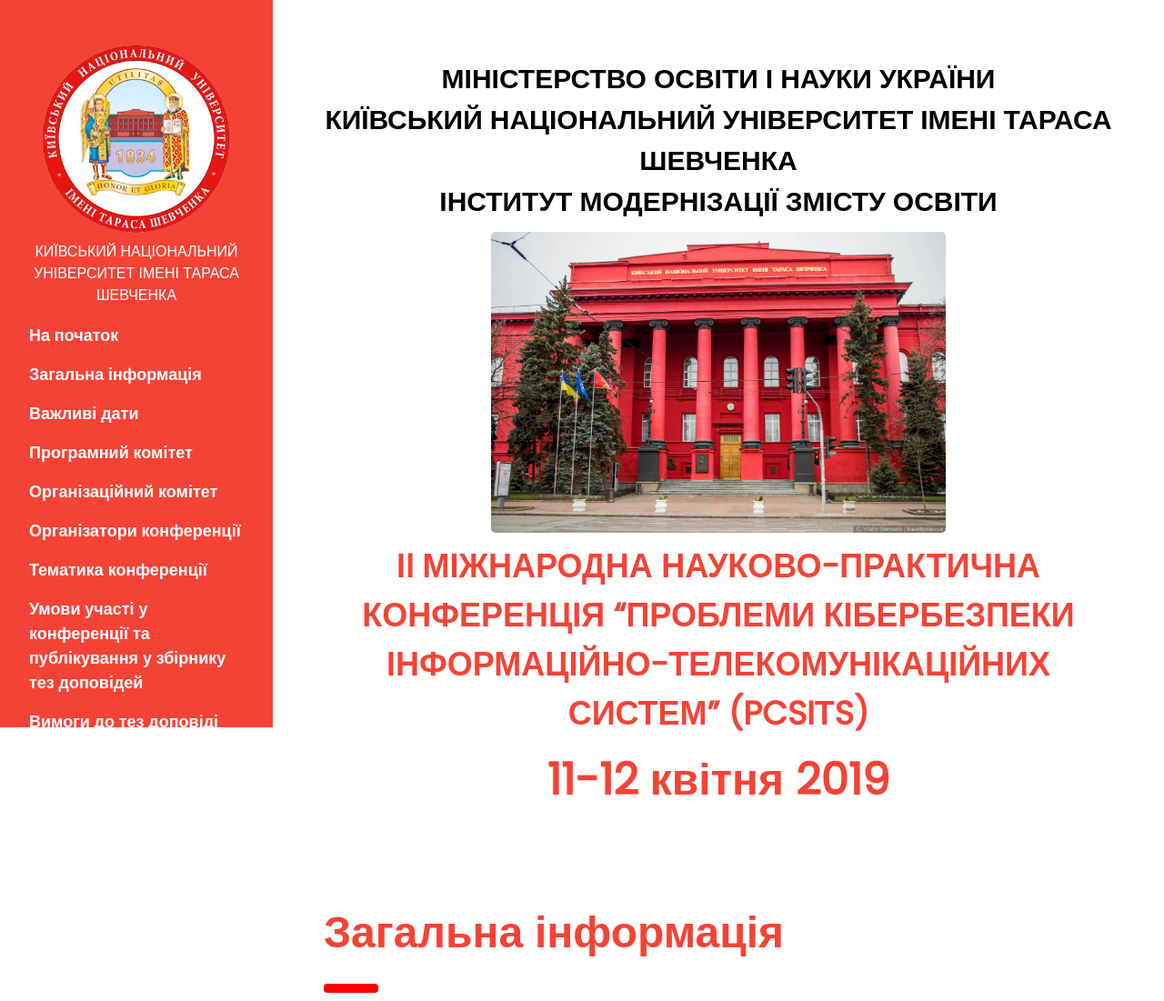
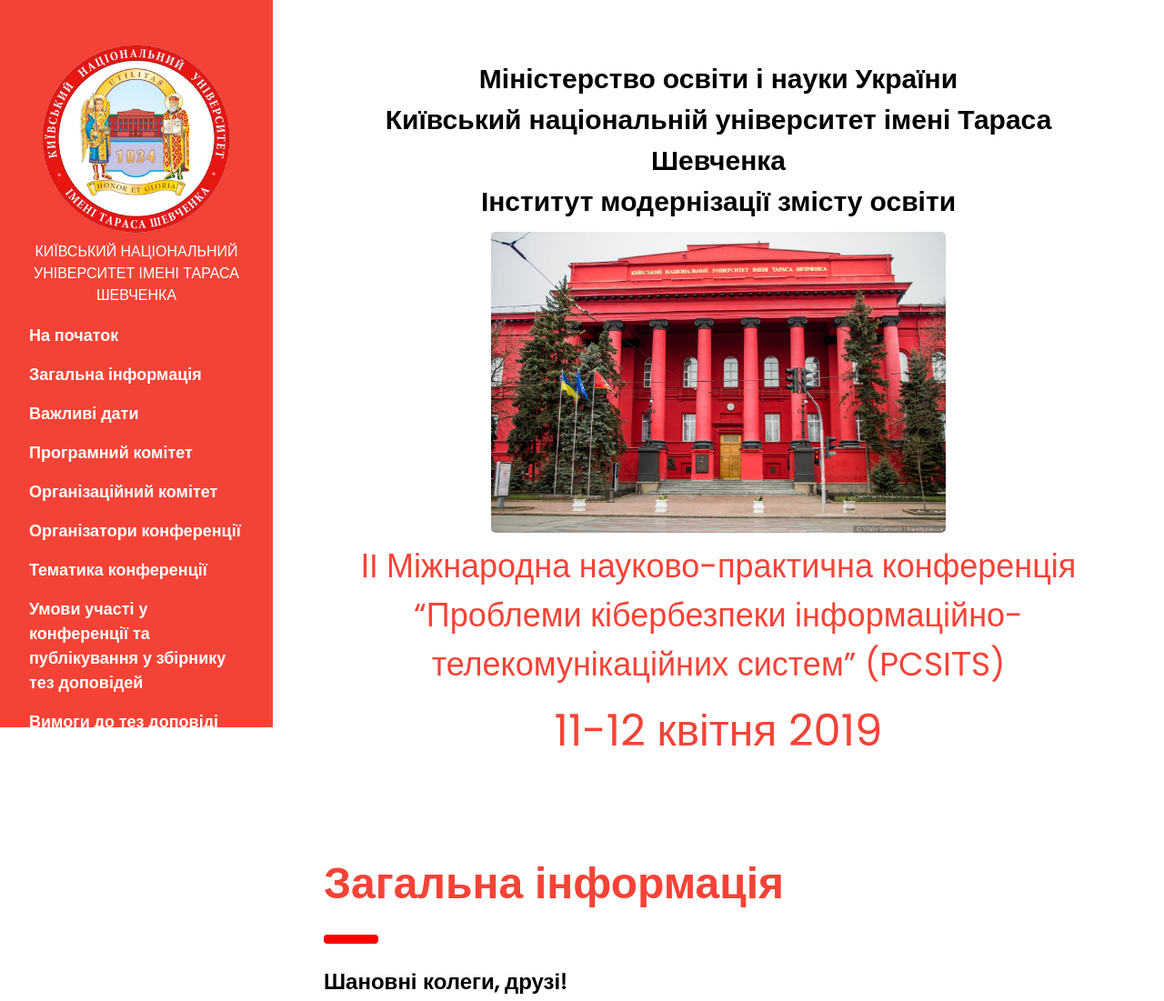
Before and after one commit to deapull/fit-conference, a plain HTML site: page index.html in a window 1280 px wide. Shown: the top 1101 px of the page at 91% size. Drawn offline with nearby package versions, Linux system fonts and the light colour scheme.

Commit message:
remove boldness from heading

```diff
--- a/index.html
+++ b/index.html
@@ -75,13 +75,21 @@
 
     <!-- Header -->
     <div class="w3-container" style="margin-top:55px; text-align:center;" id="showcase">
-      <h1 style="font-size:30px;" style=" text-align:center;"><b>МІНІСТЕРСТВО ОСВІТИ І НАУКИ УКРАЇНИ<br>КИЇВСЬКИЙ
-          НАЦІОНАЛЬНИЙ УНІВЕРСИТЕТ ІМЕНІ ТАРАСА ШЕВЧЕНКА<br> ІНСТИТУТ МОДЕРНІЗАЦІЇ ЗМІСТУ ОСВІТИ</b></h1>
+      <h1 style="font-size:30px;" style=" text-align:center;">
+        <b>Міністерство освіти і науки України
+          <br>
+          Київський національній університет імені Тараса Шевченка
+          <br>
+          Інститут модернізації змісту освіти
+        </b>
+      </h1>
       <img src="/img/main-image.jpg" width="500px" style="border-radius:5px;   max-width: 100%;
     height: auto;">
-      <h1 class="w3-xxlarge w3-text-red"><b>ІI МІЖНАРОДНА НАУКОВО-ПРАКТИЧНА КОНФЕРЕНЦІЯ “ПРОБЛЕМИ КІБЕРБЕЗПЕКИ
-          ІНФОРМАЦІЙНО-ТЕЛЕКОМУНІКАЦІЙНИХ СИСТЕМ” (PCSIТS)</b></h1>
-      <h1 class="w3-xxxlarge w3-text-red"><b>11-12 квітня 2019 </b></h1>
+      <h1 class="w3-xxlarge w3-text-red">
+          ІI Міжнародна науково-практична конференція “Проблеми кібербезпеки
+          інформаційно-телекомунікаційних систем” (PCSIТS)
+      </h1>
+      <h1 class="w3-xxxlarge w3-text-red">11-12 квітня 2019</h1>
     </div>
     <!-- Services -->
     <div class="w3-container" id="services" style="margin-top:75px">
@@ -91,7 +99,7 @@
         <p><b>Шановні колеги, друзі!</b>
           <p style="text-indent:64px; text-align:justify; ">
             Продовжується прийом заявок на участь у <b>ІІ МІЖНАРОДНІЙ НАУКОВО-ПРАКТИЧНІЙ КОНФЕРЕНЦІЇ “ПРОБЛЕМИ
-              КІБЕРБЕЗПЕКИ ІНФОРМАЦІЙНО-ТЕЛЕКОМУНІКАЦІЙНИХ СИСТЕМ” (PCSIТS)</b> яка відбудеться 11-12 квітня 2019 р. за
+              КІБЕРБЕЗПЕКИ ІНФОРМАЦІЙНО-ТЕЛЕКОМУНІКАЦІЙНИХ СИСТЕМ”</b> (PCSIТS) яка відбудеться 11-12 квітня 2019 р. за
             адресою: 04116, м. Київ вул. Богдана Гаврилишина, 24, телефон: (044) 481-44-78.
           </p>
           <p>
@@ -333,7 +341,8 @@
       <h1 class="w3-xxxlarge w3-text-red"><b>Реєстраційна форма</b></h1>
       <hr style="width:50px;border:5px solid red" class="w3-round">
       <p style="text-align: left;">
-        Всі заявки повинні бути зроблені з використанням <a href="https://easychair.org/conferences/?conf=pcsis2019" target="_blank">системи
+        Всі заявки повинні бути зроблені з використанням <a href="https://easychair.org/conferences/?conf=pcsis2019"
+          target="_blank">системи
           EasyChair</a>.
       </p>
     </div>
```
